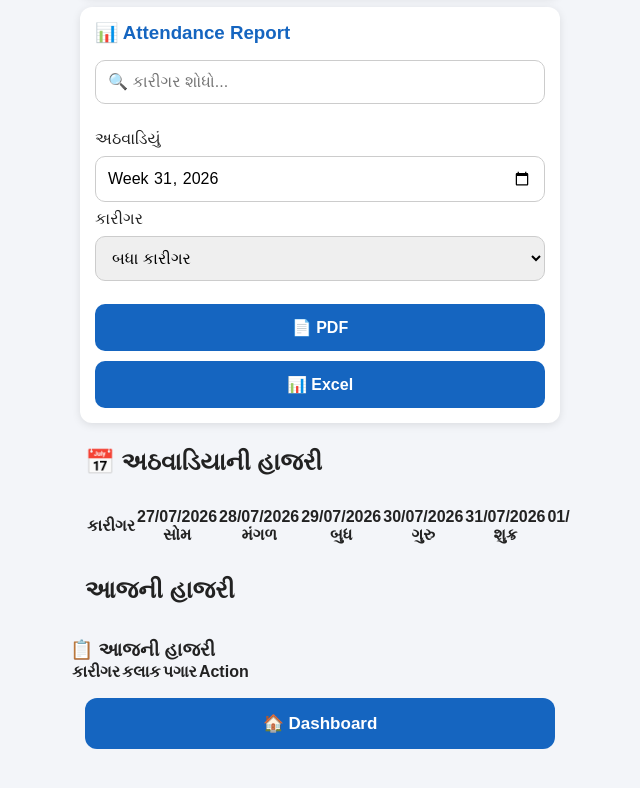
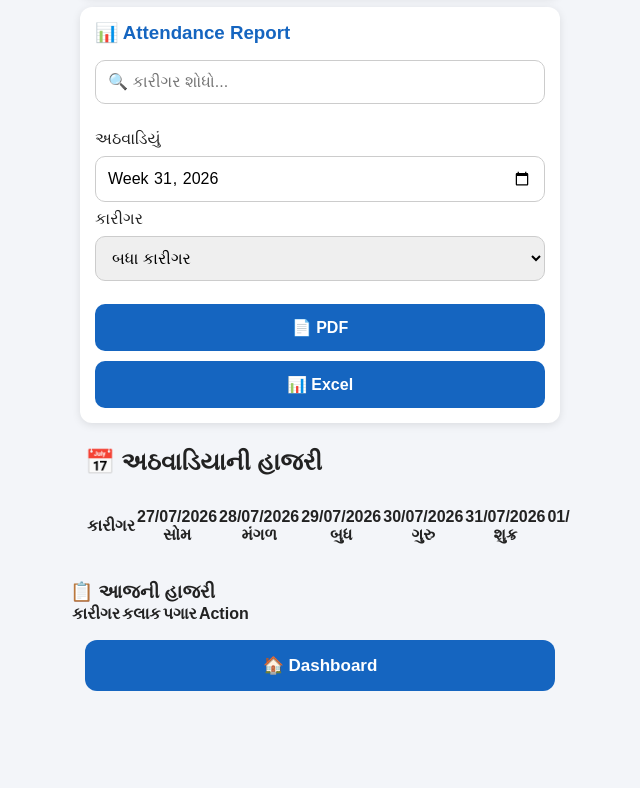
Before and after one commit to thummarsagar69-del/Karigar-Salary-Manager-Pro, a plain HTML site: page attendance.html in a window 1280 px wide. Shown: the part 574-1362 px from the top of the page, without its empty margins (320-960 px from the left). Drawn offline with nearby package versions, Linux system fonts and the light colour scheme.

Commit message:
Update attendance.html

```diff
--- a/attendance.html
+++ b/attendance.html
@@ -106,7 +106,7 @@ onkeyup="searchWorker()">
 
 </div>
 
-<h2 style="padding:15px;">આજની હાજરી</h2>
+
 
 
 
```
